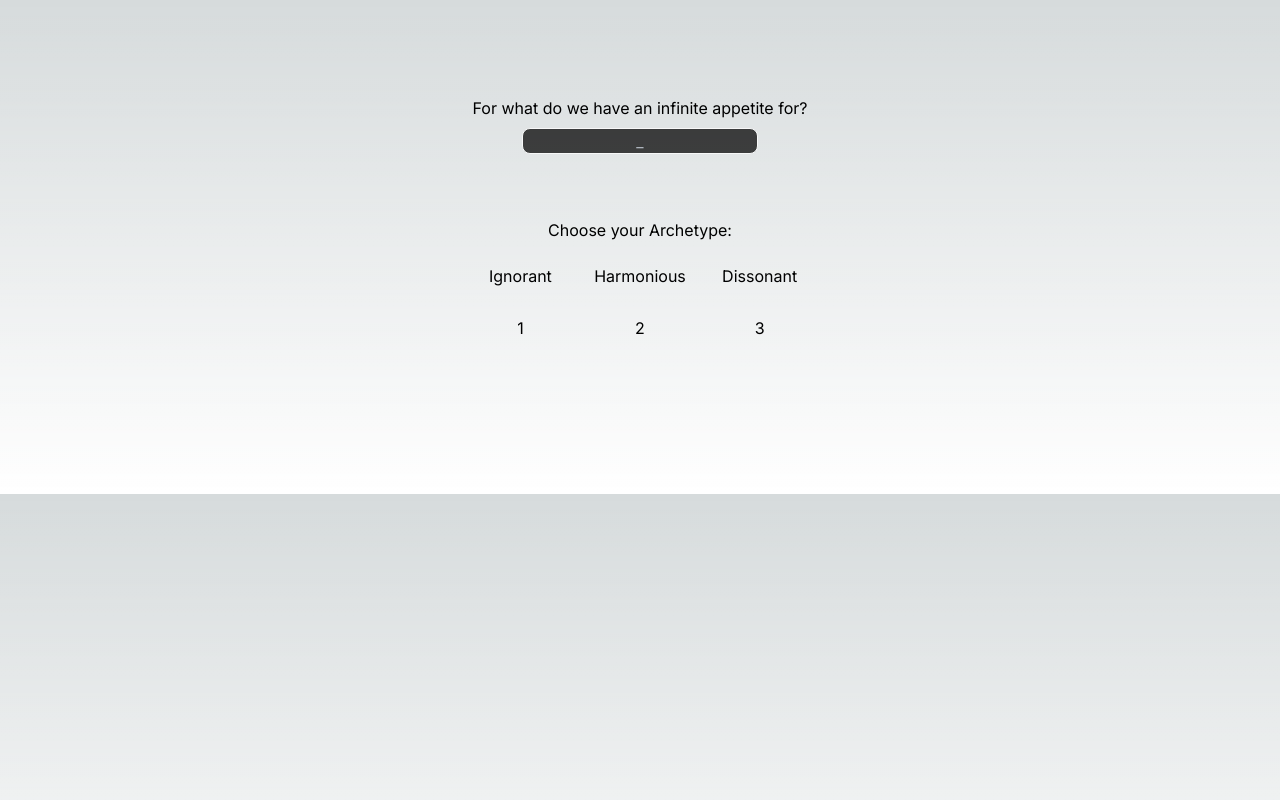
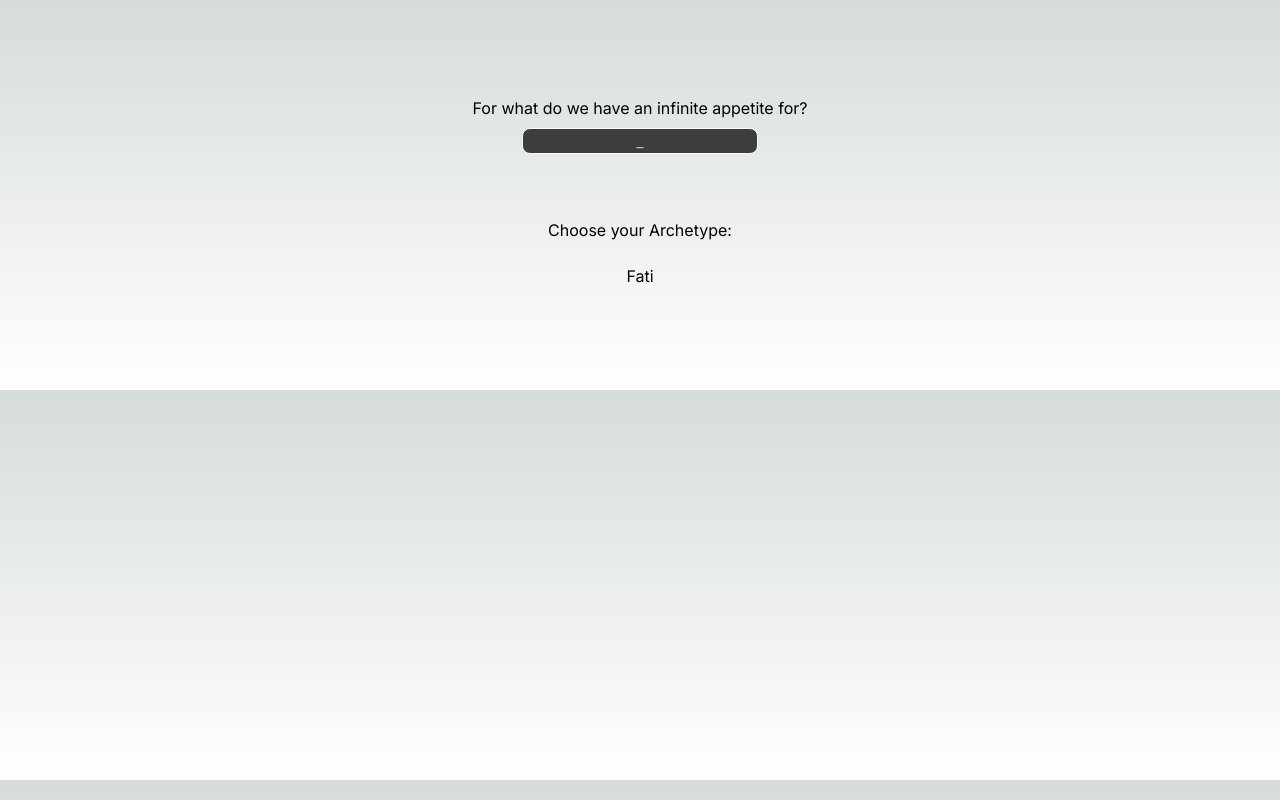
Before and after one commit to KXzeno/watch-me, a Next.js app: page / in a window 1280 px wide. Built offline with nearby package versions, Linux system fonts and the light colour scheme.

Commit message:
feat(hook): use state to expand properties
Archetypes will have subarchetypes that people must choose from

```diff
--- a/app/page.js
+++ b/app/page.js
@@ -1,4 +1,5 @@
 "use client";
+import React from 'react';
 import Image from "next/image";
 import 'dotenv/config';
 
@@ -32,6 +33,27 @@ export default function Home() {
     event.target[0].value = "";
   };
 
+  /* Expand archetype values */
+  let [fati, setFati] = React.useState(<p className="m-1.5">Fati</p>);
+
+  let showChildren = (event) => {
+    event.preventDefault();
+    let children = (
+      <div className="grid grid-cols-3">
+        <button className="archetype-btn">
+          <p className="m-1.5">Ignorant</p>
+        </button>
+        <button className="archetype-btn">
+          <p className="m-1.5">Harmonious</p>
+        </button>
+        <button className="archetype-btn">
+          <p className="m-1.5">Dissonant</p>
+        </button>
+      </div>
+    );
+    setFati(children);
+  }
+
   return (
     <main className="flex flex-col items-center justify-between p-24">
 
@@ -48,28 +70,13 @@ export default function Home() {
       { /* Once chosen, collide to middle col and slide down page */ }
       { /* Make 1 col default, when active expand to more columns, do previous comment's action when one is chosen then slide to after "Archetype:" instead */ }
       <p className="mt-12">Choose your Archetype:</p>
-      <div className="grid grid-rows-3 grid-cols-3 gap-4 mt-4 border-black">
-        <button className="archetype-btn">
-          <p className="m-1.5">Ignorant</p>
-        </button>
-        <button className="archetype-btn">
-          <p className="m-1.5">Harmonious</p>
-        </button>
-        <button className="archetype-btn">
-          <p className="m-1.5">Dissonant</p>
-        </button>
-        <button className="archetype-btn">
-          <p className="m-1.5">1</p>
-        </button>
-        <button className="archetype-btn">
-          <p className="m-1.5">2</p>
-        </button>
-        <button className="archetype-btn">
-          <p className="m-1.5">3</p>
+      <div className="mt-4 border-black">
+        <button onClick={showChildren}>
+          {fati}
         </button>
 
       </div>
 
     </main>
-);
+  );
 }
```
